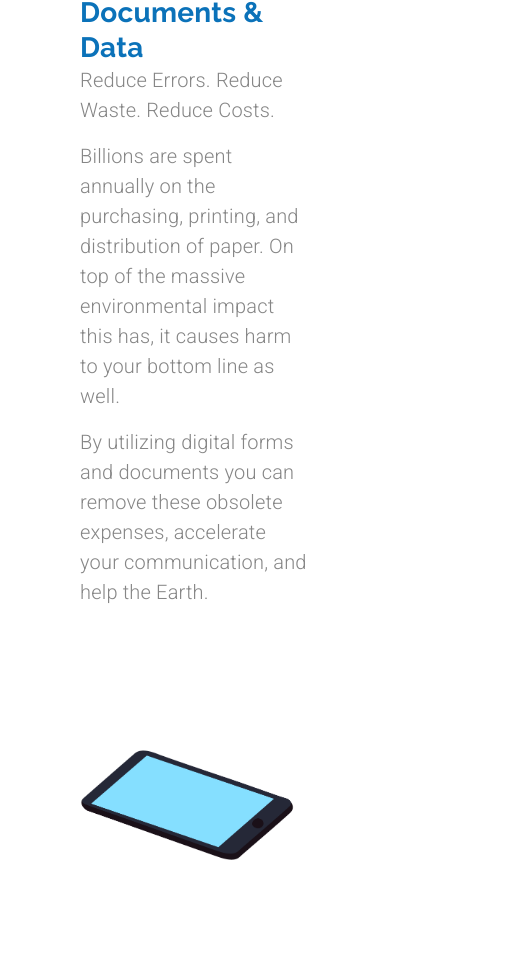
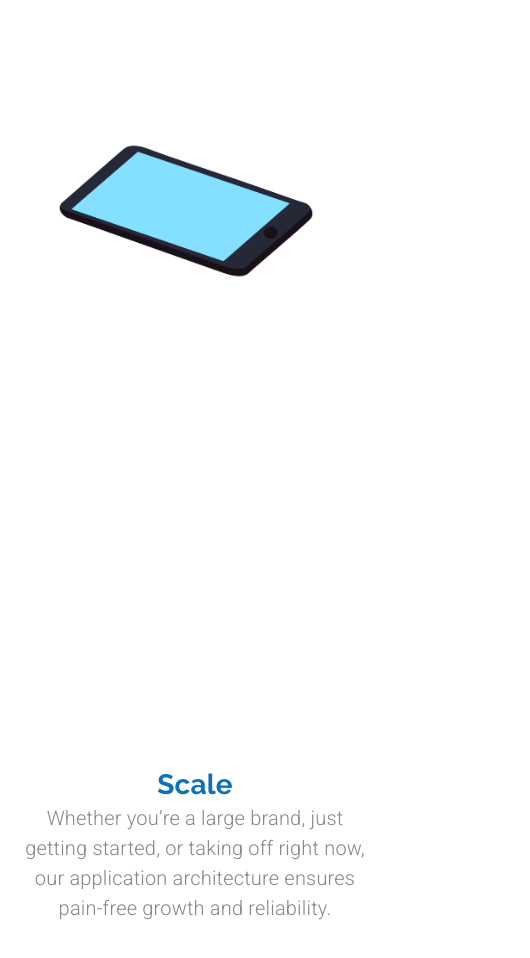
Before and after one commit to jeromeski/aceevolution, a React (Create React App) app: page /customsoftware in a window 390 px wide. Shown: the part 2650-3608 px from the top of the page, 530 px wide, since content can reach past the window. Built offline with nearby package versions, Linux system fonts and the light colour scheme.

Commit message:
Custom Software Development Responsive Pt 2

```diff
--- a/src/components/CustomSoftware.js
+++ b/src/components/CustomSoftware.js
@@ -21,6 +21,8 @@
 import automationAnimation from '../animations/automationAnimation/data.json';
 import uxAnimation from '../animations/uxAnimation/data';
 
+import CallToAction from './ui/CallToAction';
+
 const useStyles = makeStyles(theme => ({
   heading: {
     maxWidth: '40em'
@@ -28,11 +30,13 @@
   arrowContainer: {
     marginTop: '0.5em'
   },
-  mainContainer: {
+  rowContainer: {
     paddingLeft: '5em',
     paddingRight: '5em',
-    paddingTop: '2em',
-    paddingBottom: '10em'
+    [theme.breakpoints.down('sm')] : {
+      paddingLeft: '1.5em',
+      paddingRight: '1.5em',
+    }
   },
   itemContainer: {
     maxWidth: '40em'
@@ -80,14 +84,18 @@
   const theme = useTheme();
   const matchesMD = useMediaQuery(theme.breakpoints.down('md'));
   const matchesSM = useMediaQuery(theme.breakpoints.down('sm'));
+  const matchesXS = useMediaQuery(theme.breakpoints.down('xs'));
 
   return (
-    <Grid container direction='column' className={classes.mainContainer}>
+    <Grid container direction='column'>
       <Grid
         item
         container
         direction='row'
-        justify={matchesMD ? 'center' : undefined}>
+        justify={matchesMD ? 'center' : undefined}
+        className={classes.rowContainer}
+        style={{marginTop: matchesXS ? '1em' : '2em'}}
+        >
         <Hidden mdDown>
           <Grid
             item
@@ -168,7 +176,9 @@
         container
         direction='row'
         justify='center'
-        style={{ marginTop: '15em', marginBottom: '20em' }}>
+        style={{ marginTop: '15em', marginBottom: '20em' }}
+        className={classes.rowContainer}
+        >
         <Grid
           item
           container
@@ -189,7 +199,11 @@
           direction='column'
           md
           alignItems='center'
-          style={{ maxWidth: '40em', marginTop: matchesSM ? '10em' : 0, marginBottom: matchesSM ? '10em' : 0 }}>
+          style={{
+            maxWidth: '40em',
+            marginTop: matchesSM ? '10em' : 0,
+            marginBottom: matchesSM ? '10em' : 0
+          }}>
           <Grid item>
             <Typography variant='h4'>Save Time</Typography>
           </Grid>
@@ -218,24 +232,41 @@
         alignItems={matchesMD ? 'center' : undefined}
         direction={matchesMD ? 'column' : 'row'}
         justify='space-between'
-        style={{ marginBottom: '10em' }}>
-        <Grid item container className={classes.itemContainer} style={{marginBottom: matchesMD ? '15em': 0}} md>
+        className={classes.rowContainer}>
+        <Grid
+          item
+          container
+          className={classes.itemContainer}
+          direction={matchesSM ? 'column' : 'row'}
+          style={{ marginBottom: matchesMD ? '15em' : 0 }}
+          md>
           <Grid item container direction='column' md>
             <Grid item>
-              <Typography variant='h4'>Digital Documents & Data</Typography>
+              <Typography variant='h4' align={matchesSM ? 'center' : undefined}>
+                Digital Documents & Data
+              </Typography>
             </Grid>
             <Grid item>
-              <Typography variant='body1' paragraph>
+              <Typography
+                variant='body1'
+                paragraph
+                align={matchesSM ? 'center' : undefined}>
                 Reduce Errors. Reduce Waste. Reduce Costs.
               </Typography>
 
-              <Typography variant='body1' paragraph>
+              <Typography
+                variant='body1'
+                paragraph
+                align={matchesSM ? 'center' : undefined}>
                 Billions are spent annually on the purchasing, printing, and
                 distribution of paper. On top of the massive environmental
                 impact this has, it causes harm to your bottom line as well.
               </Typography>
 
-              <Typography variant='body1' paragraph>
+              <Typography
+                variant='body1'
+                paragraph
+                align={matchesSM ? 'center' : undefined}>
                 By utilizing digital forms and documents you can remove these
                 obsolete expenses, accelerate your communication, and help the
                 Earth.
@@ -250,7 +281,12 @@
             />
           </Grid>
         </Grid>
-        <Grid item container className={classes.itemContainer} md>
+        <Grid
+          item
+          container
+          className={classes.itemContainer}
+          md
+          direction={matchesSM ? 'column' : 'row'}>
           <Grid item md>
             <Lottie
               options={scaleOptions}
@@ -260,12 +296,15 @@
           </Grid>
           <Grid item container direction='column' md>
             <Grid item>
-              <Typography variant='h4' align='right'>
+              <Typography variant='h4' align={matchesSM ? 'center' : 'right'}>
                 Scale
               </Typography>
             </Grid>
             <Grid item>
-              <Typography variant='body1' align='right' paragraph>
+              <Typography
+                variant='body1'
+                align={matchesSM ? 'center' : 'right'}
+                paragraph>
                 Whether you’re a large brand, just getting started, or taking
                 off right now, our application architecture ensures pain-free
                 growth and reliability.
@@ -277,14 +316,16 @@
           item
           container
           direction='row'
-          style={{ marginTop: '20em', marginBottom: '20em' }}>
+          style={{ marginTop: '20em', marginBottom: '20em' }}
+          className={classes.rowContainer}
+          >
           <Grid item container direction='column' alignItems='center'>
             <Grid item>
               <img
                 src={roots}
                 alt='Root Cause Analysis'
-                height='450em'
-                width='450em'
+                height={matchesSM ? '300em' : '450em'}
+                width={matchesSM ? '300em' : '450em'}
               />
             </Grid>
             <Grid item className={classes.itemContainer}>
@@ -307,24 +348,43 @@
         item
         container
         alignItems={matchesMD ? 'center' : undefined}
-        direction={matchesMD ? 'column' : 'row'}
+        direction={matchesSM ? 'column' : 'row'}
         justify='space-between'
-        style={{ marginBottom: '10em' }}>
-        <Grid item container className={classes.itemContainer} style={{marginBottom: matchesMD ? '15em': 0}} md>
+        style={{ marginBottom: '20em' }}
+        className={classes.rowContainer}
+        >
+        <Grid
+          item
+          container
+          className={classes.itemContainer}
+          direction={matchesSM ? 'column' : 'row'}
+          style={{ marginBottom: matchesMD ? '15em' : 0 }}
+          md>
           <Grid item container direction='column' md>
             <Grid item>
-              <Typography variant='h4'>Automation</Typography>
+              <Typography variant='h4' align={matchesSM ? 'center' : undefined}>
+                Automation
+              </Typography>
             </Grid>
             <Grid item>
-              <Typography variant='body1' paragraph>
+              <Typography
+                variant='body1'
+                paragraph
+                align={matchesSM ? 'center' : undefined}>
                 Why waste time when you don’t have to?
               </Typography>
-              <Typography variant='body1' paragraph>
+              <Typography
+                variant='body1'
+                paragraph
+                align={matchesSM ? 'center' : undefined}>
                 We can help you identify processes with time or event based
                 actions which can now easily be automated.
               </Typography>
 
-              <Typography variant='body1' paragraph>
+              <Typography
+                variant='body1'
+                paragraph
+                align={matchesSM ? 'center' : undefined}>
                 Increasing efficiency increases profits, leaving you more time
                 to focus on your business, not busywork
               </Typography>
@@ -338,29 +398,43 @@
             />
           </Grid>
         </Grid>
-        <Grid item container className={classes.itemContainer} md>
+        <Grid
+          item
+          container
+          className={classes.itemContainer}
+          direction={matchesSM ? 'column' : 'row'}
+          md>
           <Grid item md>
             <Lottie
               options={uxOptions}
               isStopped={true}
-              style={{ maxHeight: 260, maxWidth: 280 }}
+              style={{ maxHeight: 310, maxWidth: 155 }}
             />
           </Grid>
           <Grid item container direction='column' md>
             <Grid item>
-              <Typography variant='h4' align='right'>
+              <Typography variant='h4' align={matchesSM ? 'center' : 'right'}>
                 User Experience Design
               </Typography>
             </Grid>
             <Grid item>
-              <Typography variant='body1' align='right' paragraph>
+              <Typography
+                variant='body1'
+                align={matchesSM ? 'center' : 'right'}
+                paragraph>
                 A good design that isn’t usable isn’t a good design.
               </Typography>
-              <Typography variant='body1' align='right' paragraph>
+              <Typography
+                variant='body1'
+                align={matchesSM ? 'center' : 'right'}
+                paragraph>
                 So why are so many pieces of software complicated, confusing,
                 and frustrating?
               </Typography>
-              <Typography variant='body1' align='right' paragraph>
+              <Typography
+                variant='body1'
+                align={matchesSM ? 'center' : 'right'}
+                paragraph>
                 By prioritizing users and the real ways they interact with
                 technology we’re able to develop unique, personable experiences
                 that solve problems rather than create new ones
@@ -369,6 +443,9 @@
           </Grid>
         </Grid>
       </Grid>
+      <Grid item>
+        <CallToAction setvalue={props.setValue}/>
+      </Grid>
     </Grid>
   );
 };
```
